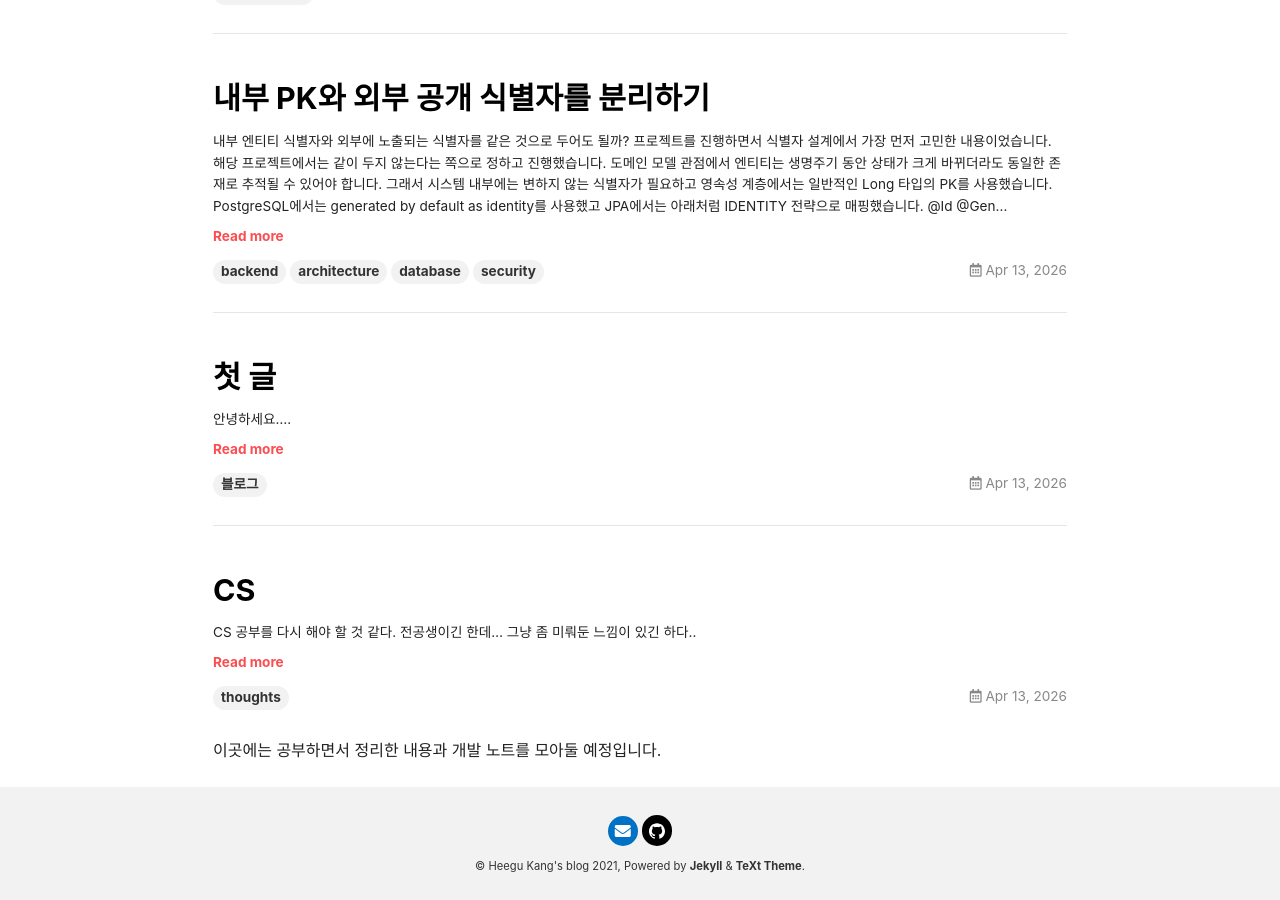
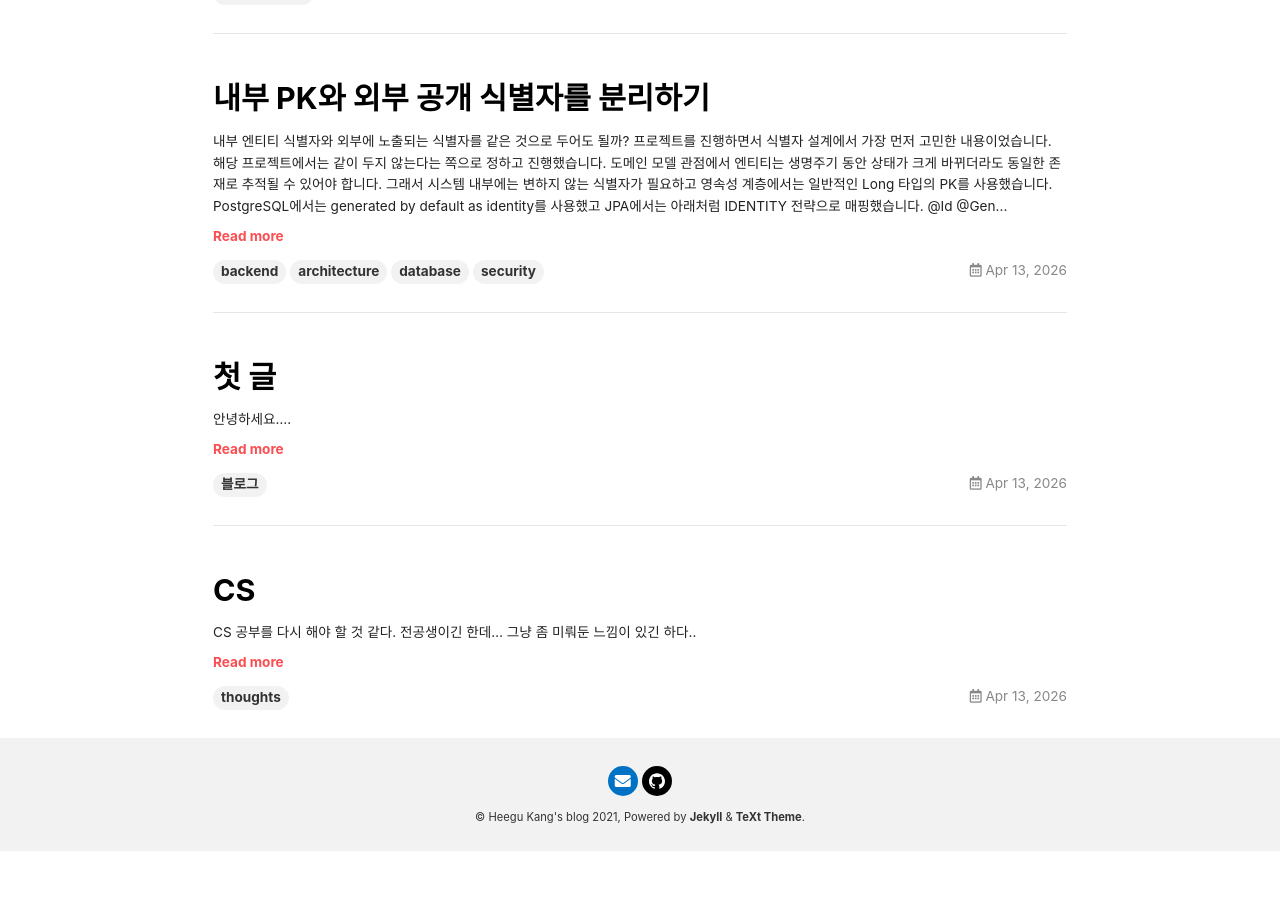
Before and after one commit to higukang/higukang.github.io, a Jekyll site: the page built from notes.html, in a window 1280 px wide and 900 px high, scrolled down 1709 px. Built offline with Jekyll 4.4.1, drawn with Linux system fonts in a browser that asks for light colours; nearby versions of some CDN libraries; after the commit the page ends 2560 px from its top, so only the background shows below that.

Commit message:
add notes

```diff
--- a/notes.html
+++ b/notes.html
@@ -9,5 +9,3 @@ articles:
   show_readmore: true
   show_info: true
 ---
-
-이곳에는 공부하면서 정리한 내용과 개발 노트를 모아둘 예정입니다.
```
